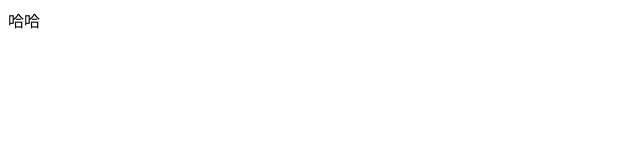
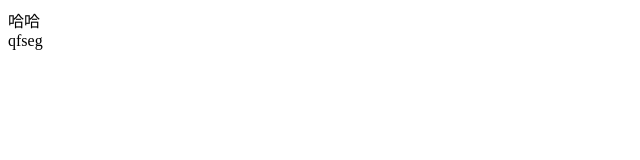
Before and after one commit to zijiannan/gitskils, a plain HTML site: page index.html in a window 1280 px wide. Shown: the full height of the page, 0-640 px from the left. Drawn offline with Linux system fonts and the light colour scheme.

Commit message:
add index.html

```diff
--- a/index.html
+++ b/index.html
@@ -6,5 +6,6 @@
 </head>
 <body>
 	<div>哈哈</div>
+	<div>qfseg</div>
 </body>
 </html>
```
